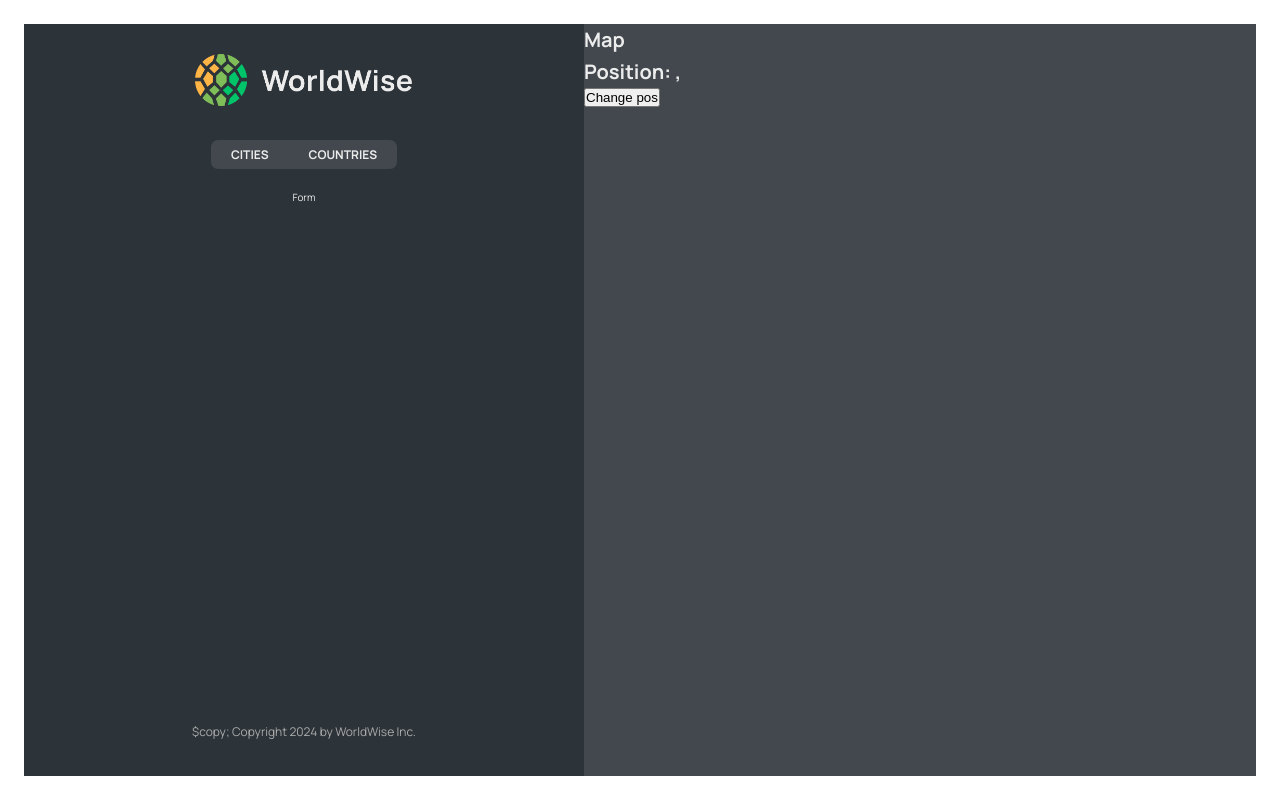
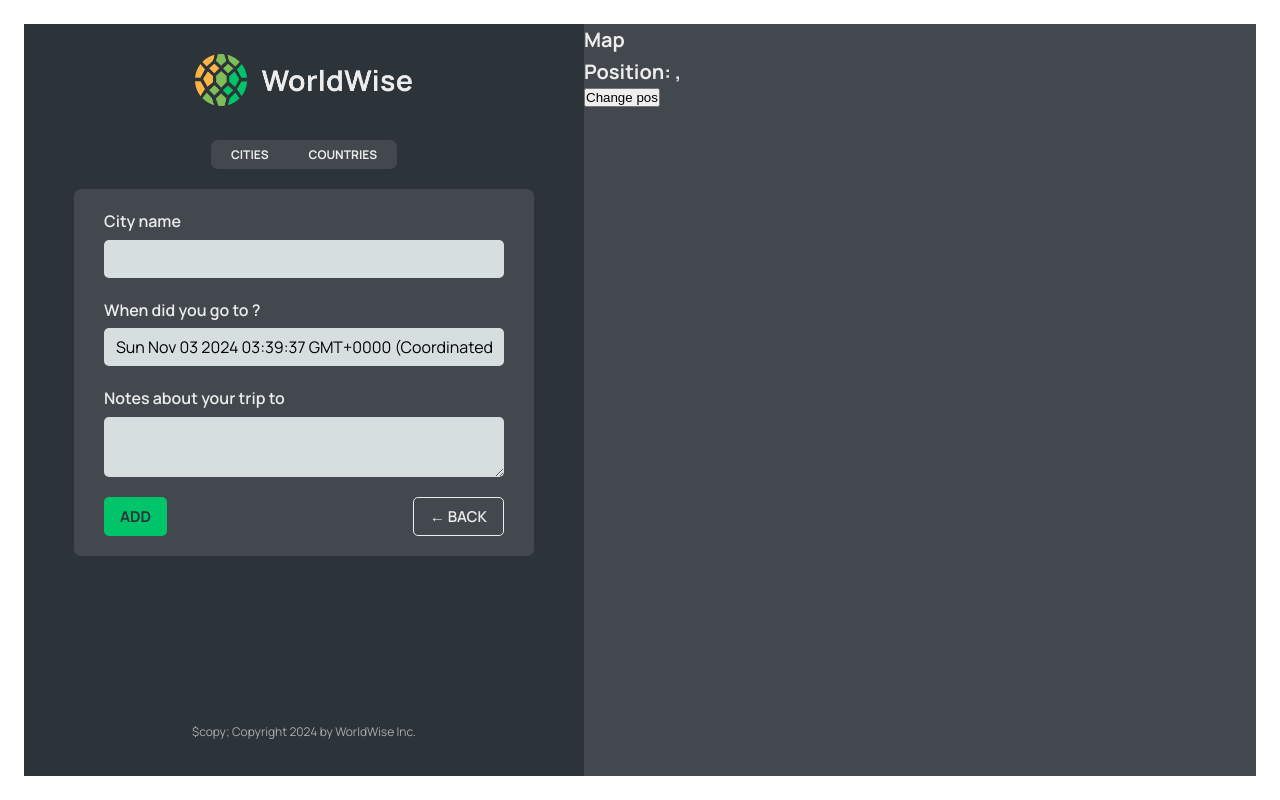
Before and after one commit to ajaySingh2615/world-wise-react-project, a React (Vite) app: page /app/form in a window 1280 px wide. Built offline with nearby package versions, Linux system fonts and the light colour scheme; data requests are answered from the project's data file.

Commit message:
programmatic navigation with useNavigate

```diff
--- a/src/App.jsx
+++ b/src/App.jsx
@@ -3,6 +3,7 @@ import { BrowserRouter, Route, Routes } from "react-router-dom";
 import City from "./components/City/City";
 import CityList from "./components/City/CityList";
 import CountryList from "./components/CountryItem/CountryList";
+import Form from "./components/Form/Form";
 import AppLayout from "./pages/AppLayout/AppLayout";
 import HomePage from "./pages/Homepage/Homepage";
 import Login from "./pages/Login/Login";
@@ -53,7 +54,7 @@ function App() {
             path="countries"
             element={<CountryList cities={cities} isLoading={isLoading} />}
           />
-          <Route path="form" element={<p>Form</p>} />
+          <Route path="form" element={<Form />} />
         </Route>
         <Route path="*" element={<PageNotFound />} />
       </Routes>
--- /dev/null
+++ b/src/components/Button/Button.jsx
@@ -0,0 +1,12 @@
+import styles from "./Button.module.css";
+
+/* eslint-disable react/prop-types */
+function Button({ children, onClick, type }) {
+  return (
+    <button onClick={onClick} className={`${styles.btn} ${styles[type]}`}>
+      {children}
+    </button>
+  );
+}
+
+export default Button;
--- a/src/components/CountryItem/CountryList.jsx
+++ b/src/components/CountryItem/CountryList.jsx
@@ -21,7 +21,7 @@ function CountryList({ cities, isLoading }) {
   return (
     <ul className={styles.countryList}>
       {countries.map((country) => (
-        <CountryItem country={country} key={country.id} />
+        <CountryItem country={country} key={country.country} />
       ))}
     </ul>
   );
--- a/src/components/Form/Form.jsx
+++ b/src/components/Form/Form.jsx
@@ -2,6 +2,8 @@
 
 import { useState } from "react";
 
+import { useNavigate } from "react-router-dom";
+import Button from "../Button/Button";
 import styles from "./Form.module.css";
 
 export function convertToEmoji(countryCode) {
@@ -13,6 +15,8 @@ export function convertToEmoji(countryCode) {
 }
 
 function Form() {
+  const navigate = useNavigate();
+
   const [cityName, setCityName] = useState("");
   const [country, setCountry] = useState("");
   const [date, setDate] = useState(new Date());
@@ -49,8 +53,16 @@ function Form() {
       </div>
 
       <div className={styles.buttons}>
-        <button>Add</button>
-        <button>&larr; Back</button>
+        <Button type="primary">Add</Button>
+        <Button
+          type="back"
+          onClick={(e) => {
+            e.preventDefault();
+            navigate(-1);
+          }}
+        >
+          &larr; Back
+        </Button>
       </div>
     </form>
   );
--- a/src/components/Map/Map.jsx
+++ b/src/components/Map/Map.jsx
@@ -1,13 +1,15 @@
-import { useSearchParams } from "react-router-dom";
+import { useNavigate, useSearchParams } from "react-router-dom";
 import styles from "./Map.module.css";
 
 function Map() {
+  const navigate = useNavigate();
+
   const [searchParams, setSearchParams] = useSearchParams();
   const lat = searchParams.get("lat");
   const lng = searchParams.get("lng");
 
   return (
-    <div className={styles.mapContainer}>
+    <div className={styles.mapContainer} onClick={() => navigate("form")}>
       <h1>Map</h1>
       <h1>
         Position: {lat}, {lng}
```
